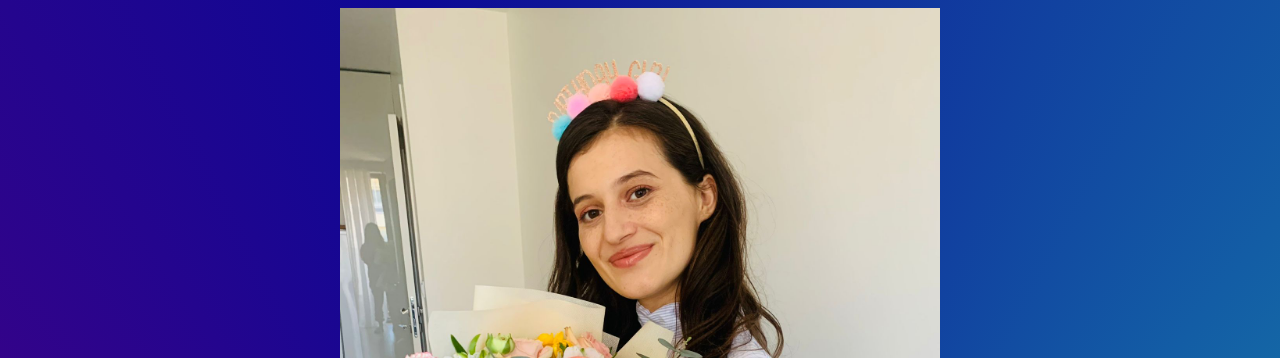
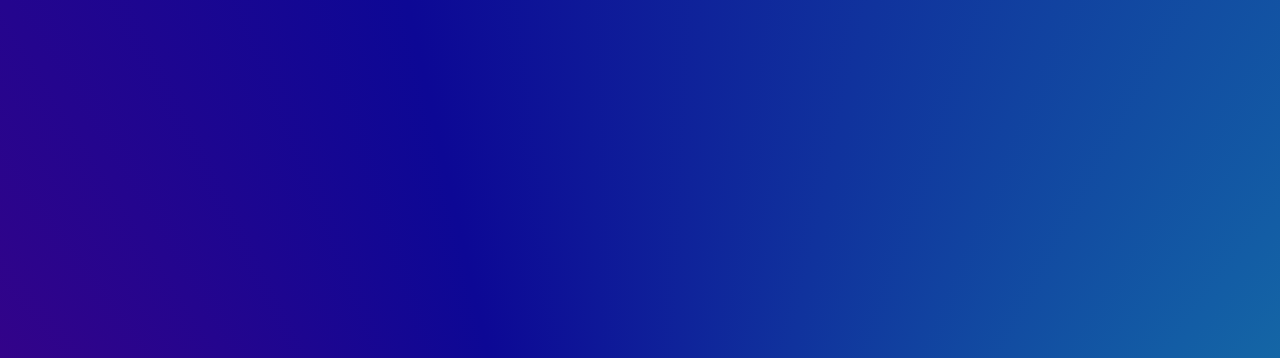
Before and after one commit to YunalHodzha/digitalClock, a plain HTML site: page index.html in a window 1280 px wide. Shown: the top 358 px of the page. Drawn offline with nearby package versions, Linux system fonts and the light colour scheme.

Commit message:
background update
Removed img file in the repo and updated the backround..

```diff
--- a/style.css
+++ b/style.css
@@ -8,10 +8,6 @@ body {
 
 
 .container {
-    background: url(img.jpg);
-    background-repeat: no-repeat;
-    background-position: center;
-    background-size: auto 100%;
     width: 95%;
     height: 100vh;
     margin: auto;
```
Also changed, not shown: img.jpg (deleted).
